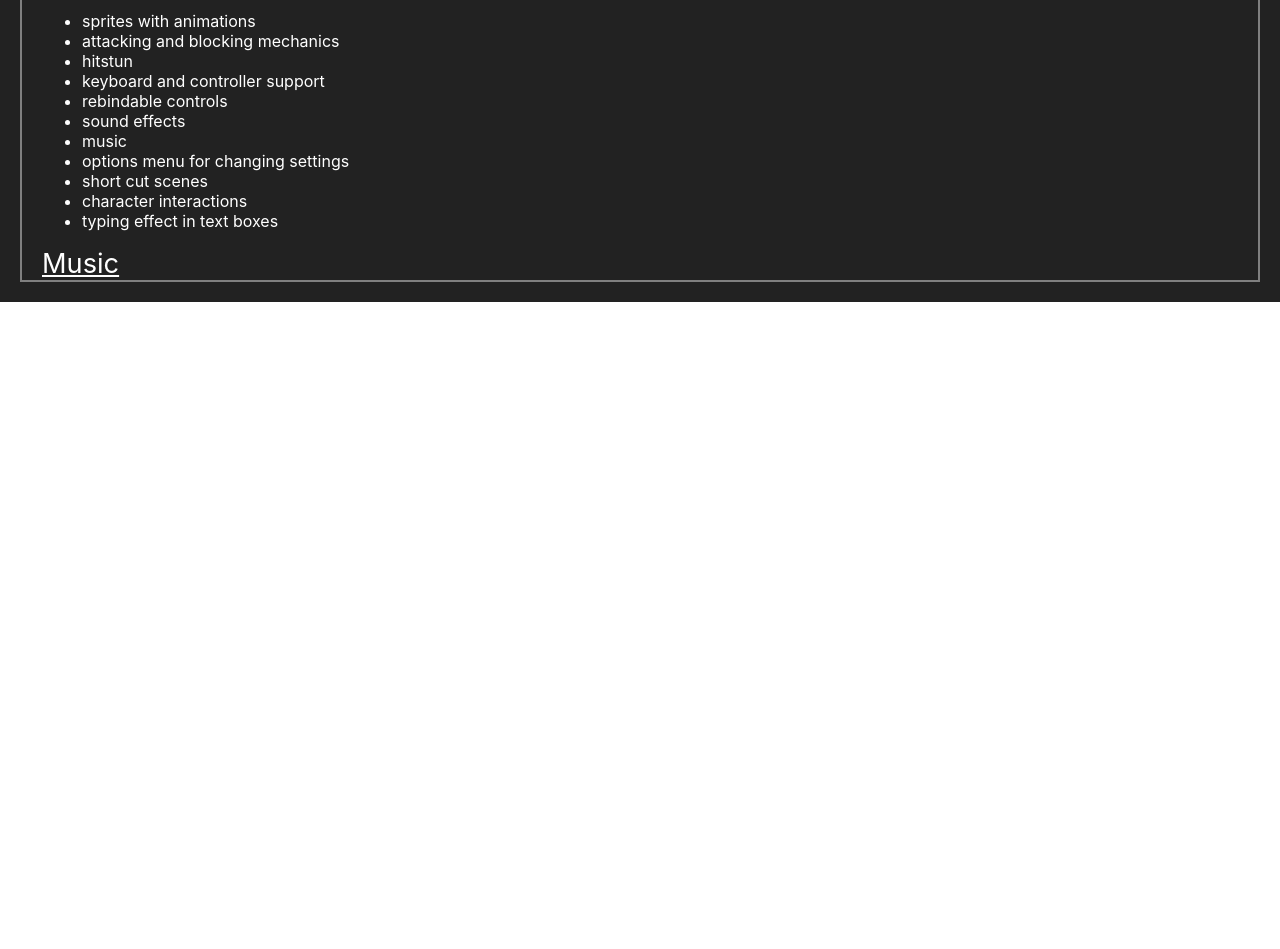
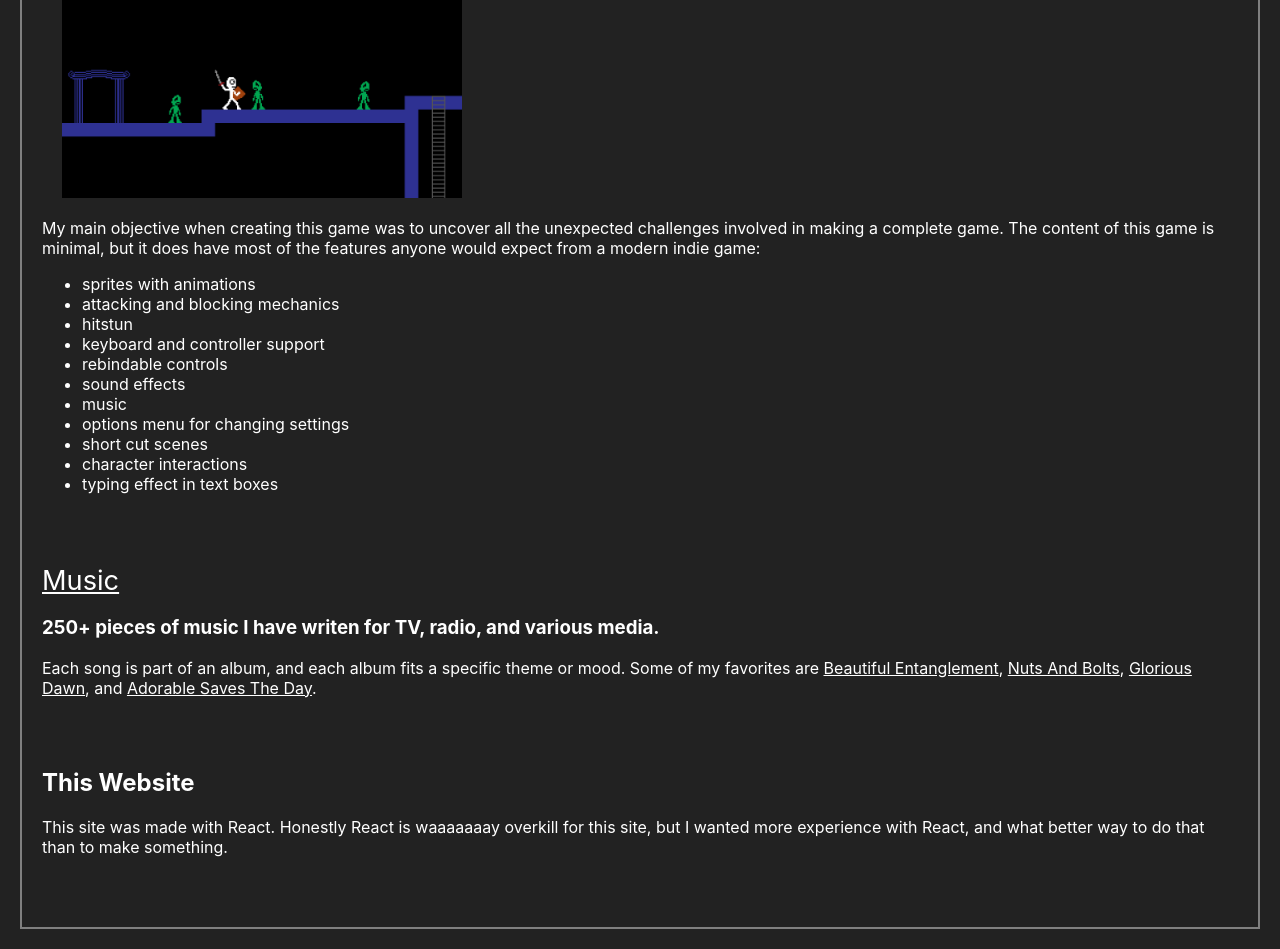
Before and after one commit to AceOfHeart5/evanconway, a React (Create React App) app: page /projects in a window 1280 px wide. Shown: the part 756-1705 px from the top of the page. Before the commit the page ends 1058 px from the top, so only its background shows below. Built offline with nearby package versions, Linux system fonts and the light colour scheme.

Commit message:
clean up link css and add more content

```diff
--- a/src/App.css
+++ b/src/App.css
@@ -64,16 +64,19 @@ html {
 .blogpost {
 	margin: 0px;
 	padding: 0px;
+	max-width: 1200px;
 }
 
 .blogback {
-	padding: 5px 0px;
+	display: block;
+	width: 82px; /* Complete and total magic number*/
+	padding-bottom: 5px;
 	text-decoration: none;
 }
 .blogback:hover {
 	cursor: pointer;
 	border-bottom: 2px solid white;
-	margin-bottom: 8px;
+	padding-bottom: 3px;
 }
 /* assume phone style */
 .topbar {
@@ -87,19 +90,21 @@ html {
 }
 .my-name {
 	text-decoration: none;
-	padding-left: 34px;
+	margin-left: 34px;
 }
 .project {
 	max-width: 1200px;
+	margin-bottom: 70px;
 }
-.project a{
+.project a.projectlink{
 	font-size: 1.7em;
 }
+a:hover {
+	background-color: #333;
+}
 img {
+	margin: 0px 20px;
 	width: 400px;
-}
-article a {
-	margin: 0px 20px;
 }
 @media screen and (min-width: 700px) {
 	.topbar {
--- a/src/Projects.js
+++ b/src/Projects.js
@@ -4,7 +4,7 @@ const Projects = () => {
     return (
         <div>
             <section className="project">
-                <a href="https://aceofheart5.github.io/WebMidiLearning/">Piano Site Reading Web App</a>
+                <a className="projectlink" href="https://aceofheart5.github.io/WebMidiLearning/">Piano Site Reading Web App</a>
                 <h3>Web app for practicing sight reading with an electric piano.</h3>
                 <img src={IMAGES.sitereadingapp} alt="pic of sheet music app"/>
                 <main>
@@ -16,9 +16,9 @@ const Projects = () => {
                 </main>
             </section>
             <section className="project">
-                <a href="https://gla55world.itch.io/the-evil-tower">Game Maker Studio Project</a>
+                <a className="projectlink" href="https://gla55world.itch.io/the-evil-tower">Game Maker Studio Project</a>
                 <h3>A short side scroller action platformer made in Game Maker Studio 2.</h3>
-                <img src={IMAGES.eviltower01} alt="pic of a video game" />
+                <img src={IMAGES.eviltower.one} alt="pic of a video game" />
                 <main>
                     <p>
                         My main objective when creating this game was to uncover all the unexpected challenges involved in making a complete game. The content of this game is minimal, but
@@ -40,7 +40,15 @@ const Projects = () => {
                 </main>
             </section>
             <section className="project">
-                <a href="https://www.licenselab.com/search/tracks/list/k_conway/">Music</a>
+                <a className="projectlink" href="https://www.licenselab.com/search/tracks/list/k_conway/">Music</a>
+                <h3>250+ pieces of music I have writen for TV, radio, and various media.</h3>
+                <p>
+                    Each song is part of an album, and each album fits a specific theme or mood. Some of my favorites are <a href="https://www.licenselab.com/track/8c1c1ca2bc3c191f/beautiful-entanglement">Beautiful Entanglement</a>, <a href="https://www.licenselab.com/track/1d98ce3e652151e5/nuts-and-bolts">Nuts And Bolts</a>, <a href="https://www.licenselab.com/track/9c79172e951d2ebb/glorious-dawn">Glorious Dawn</a>, and <a href="https://www.licenselab.com/track/d537ecbc9ed581ad/adorable-saves-the-day">Adorable Saves The Day</a>.
+                </p>
+            </section>
+            <section className="project">
+                <h1>This Website</h1>
+                <p>This site was made with React. Honestly React is waaaaaaay overkill for this site, but I wanted more experience with React, and what better way to do that than to make something.</p>
             </section>
         </div>
     );
--- a/src/assets/blogs.js
+++ b/src/assets/blogs.js
@@ -22,15 +22,14 @@ const BLOGS = [
         description: "Discovering a love for programming, and uncovering all the challenges of making a feature complete video game.",
         body: <article>
             <h1>The Evil Tower</h1>
-            <a href="https://gla55world.itch.io/the-evil-tower">
-                <img src={IMAGES.eviltower.one} alt="guy swinging sword"/>
-            </a>
-            <a href="https://gla55world.itch.io/the-evil-tower">
-                <img src={IMAGES.eviltower.two} alt="standing on ladder"/>
-            </a>
+            <img src={IMAGES.eviltower.one} alt="guy swinging sword"/>
+            <img src={IMAGES.eviltower.two} alt="standing on ladder"/>
+            <br/>
+            <a href="https://gla55world.itch.io/the-evil-tower">Link to the game.</a>
             <p>
                 There have been a number of times in my life where I've tried to make a video game, or get into game programming. But not being a programmer, and not really knowing
-                where to look for help, I've always gotten frustrated and given up.
+                where to look for help, I've always gotten frustrated and given up. It wasn't until Googling "What was Undertale made with?" and trying Game Maker Studio that I was
+                able to really dive into programming. Every tool has a different amount of abstraction, and I think Game Maker has the perfect amount for me.
             </p>
         </article>
     }
```
Also changed, not shown: 1 other file (tests, documents, lock files or other folders).
